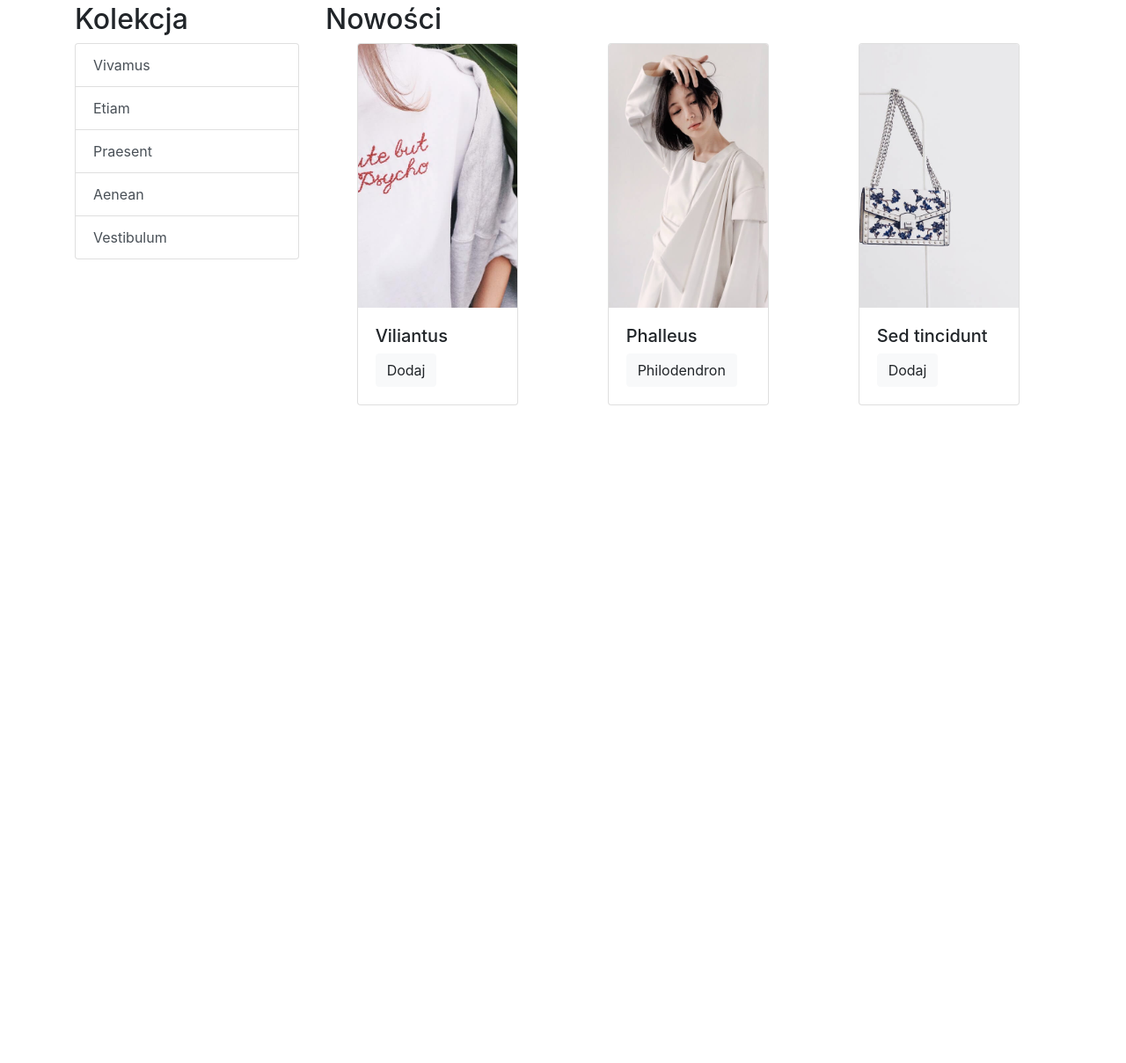
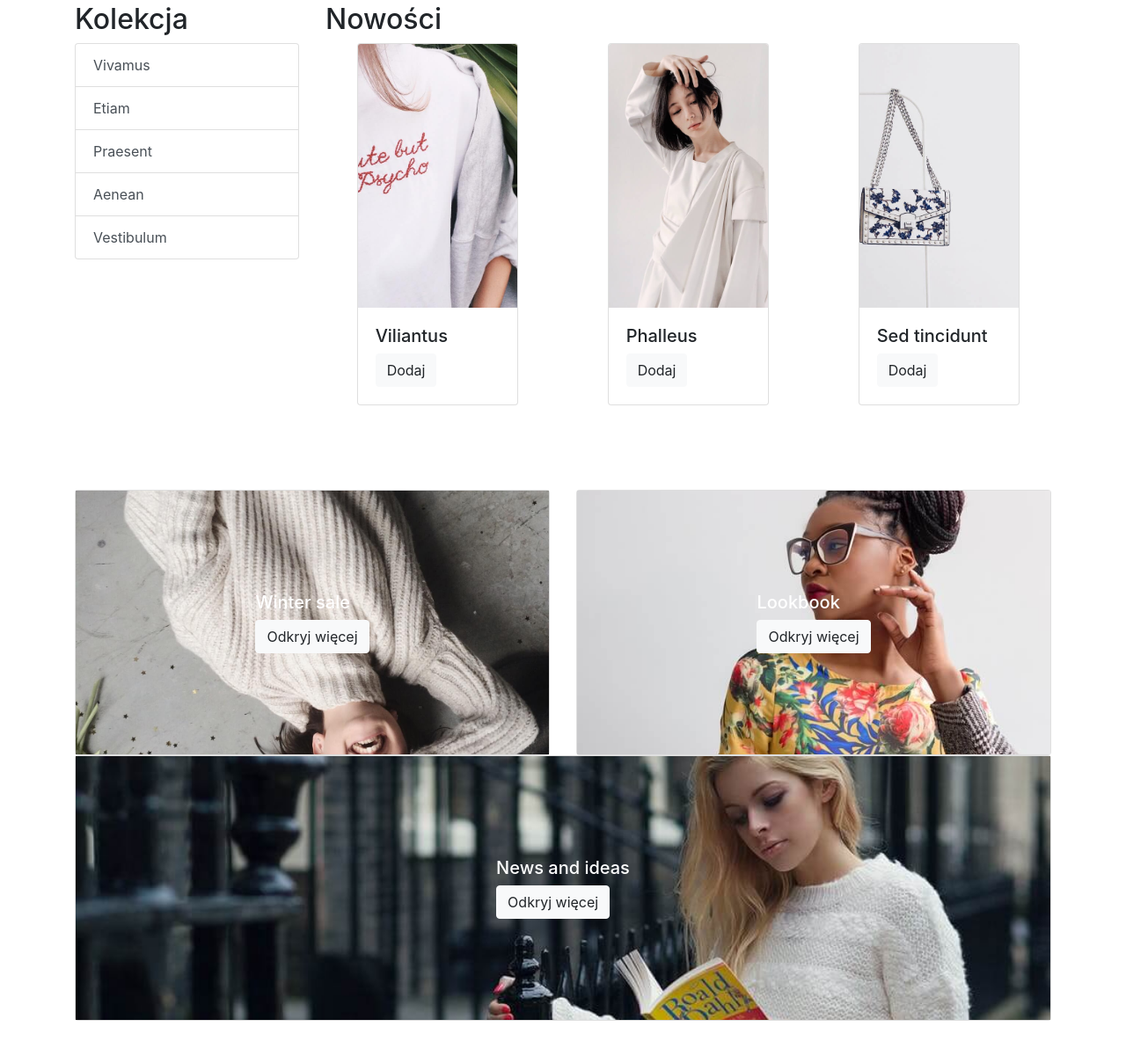
Before and after one commit to OllaWilk/bootstrap-home-page-shop, a website: page index.html in a window 1280 px wide. Shown: the part 901-2110 px from the top of the page at 88% size. Before the commit the page ends 1410 px from the top, so only its background shows below. Drawn offline with nearby package versions, Linux system fonts and the light colour scheme.

Commit message:
add Kafelki section

```diff
--- a/index.html
+++ b/index.html
@@ -113,7 +113,7 @@
                     <h2>Nowości</h2>
                     <div class="row d-flex justify-content-around">
                         <div class="col-sm-6 col-lg-3">
-                            <div class="card">
+                            <div class="card mx-0">
                                 <div class=" card-image">
                                     <img src=" images/4.jpeg" class="card-img-top" alt="...">
                                 </div>
@@ -130,7 +130,7 @@
                                 </div>
                                 <div class="card-body">
                                     <h5 class="card-text">Phalleus</h5>
-                                    <a href="#" class="btn btn-light">Philodendron</a>
+                                    <a href="#" class="btn btn-light">Dodaj</a>
                                 </div>
                             </div>
                         </div>
@@ -160,7 +160,40 @@
                 </div>
             </div>
         </div>
-
+    </section>
+    <!-- Kafelki -->
+    <section class="py-5">
+        <div class="container">
+            <div class="row">
+                <div class="col-md-6">
+                    <div class="card md-3 justify-content-center  align-items-center">
+                        <img src="images/8.jpeg" alt="sss">
+                        <div class="card-body position-absolute">
+                            <h5 style="color: white;">Winter sale</h5>
+                            <a class="btn btn-light" href="#">Odkryj więcej</a>
+                        </div>
+                    </div>
+                </div>
+                <div class="col-md-6">
+                    <div class="card md-3 justify-content-center  align-items-center">
+                        <img src="images/9.jpeg" alt="sss">
+                        <div class="card-body position-absolute">
+                            <h5 style="color: white;">Lookbook</h5>
+                            <a class="btn btn-light" href="#">Odkryj więcej</a>
+                        </div>
+                    </div>
+                </div>
+                <div class="col-12">
+                    <div class="card md-3 justify-content-center align-items-center">
+                        <img src="images/10.jpeg" alt="sss">
+                        <div class="card-body position-absolute">
+                            <h5 style="color: white;">News and ideas</h5>
+                            <a class="btn btn-light" href="#">Odkryj więcej</a>
+                        </div>
+                    </div>
+                </div>
+            </div>
+        </div>
     </section>
 
     <script src="https://code.jquery.com/jquery-3.5.1.slim.min.js"
```
Also changed, not shown: sass/style.scss (line endings or trailing spaces).
